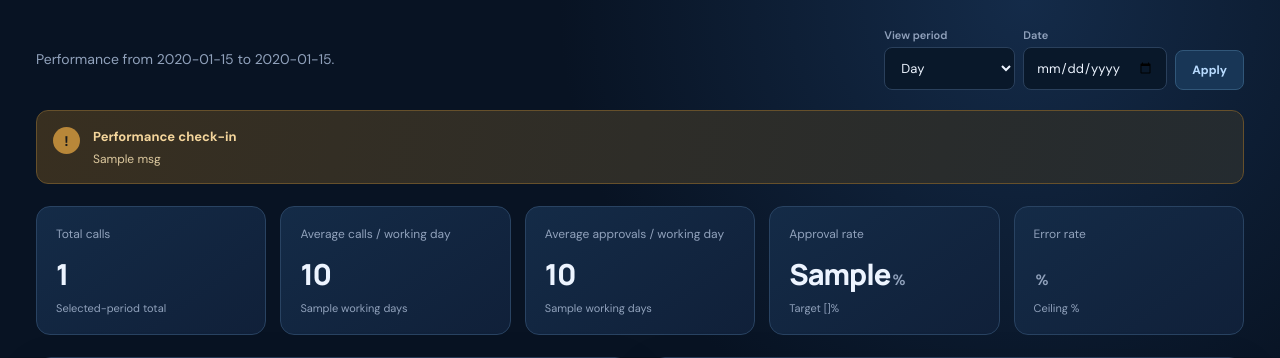
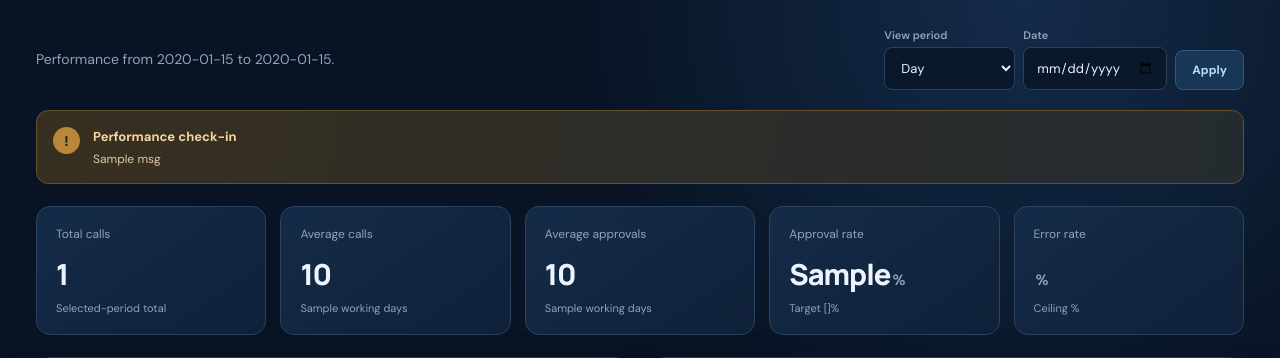
Before and after one commit to Srikanth-ops-code/agent-performance-tracking, a Flask app: template templates/agent_dashboard.html in a window 1280 px wide. Shown: the top 358 px of the page. Run offline with Flask 3, Linux system fonts and the light colour scheme; the template is opened without the code that fills it: most values are stand-ins (such as "Sample title", 1, 10 or a date in 2020); some libraries are stand-ins or nearby versions.

Commit message:
Refactor KPI card labels for consistency

```diff
--- a/templates/agent_dashboard.html
+++ b/templates/agent_dashboard.html
@@ -33,8 +33,8 @@
 {% if k.reminder %}<div class="reminder"><div class="reminder-icon">!</div><div><strong>Performance check-in</strong>{% for msg in k.reminder %}<p>{{ msg }}</p>{% endfor %}</div></div>{% endif %}
 <div class="kpi-grid">
   <div class="kpi-card"><span>Total calls</span><strong>{{ "{:,}".format(k.total_calls) }}</strong><small>Selected-period total</small></div>
-  <div class="kpi-card"><span>Average calls / working day</span><strong>{{ k.avg_calls }}</strong><small>{{ k.working_days }} working days</small></div>
-  <div class="kpi-card"><span>Average approvals / working day</span><strong>{{ k.avg_approvals }}</strong><small>{{ k.working_days }} working days</small></div>
+  <div class="kpi-card"><span>Average calls </span><strong>{{ k.avg_calls }}</strong><small>{{ k.working_days }} working days</small></div>
+  <div class="kpi-card"><span>Average approvals </span><strong>{{ k.avg_approvals }}</strong><small>{{ k.working_days }} working days</small></div>
   <div class="kpi-card"><span>Approval rate</span><strong>{{ k.appr_pct }}<i>%</i></strong><small>Target {{ k.target.approval_pct }}%</small></div>
   <div class="kpi-card"><span>Error rate</span><strong>{{ k.err_pct }}<i>%</i></strong><small>Ceiling {{ k.target.error_pct }}%</small></div>
 </div>
```
